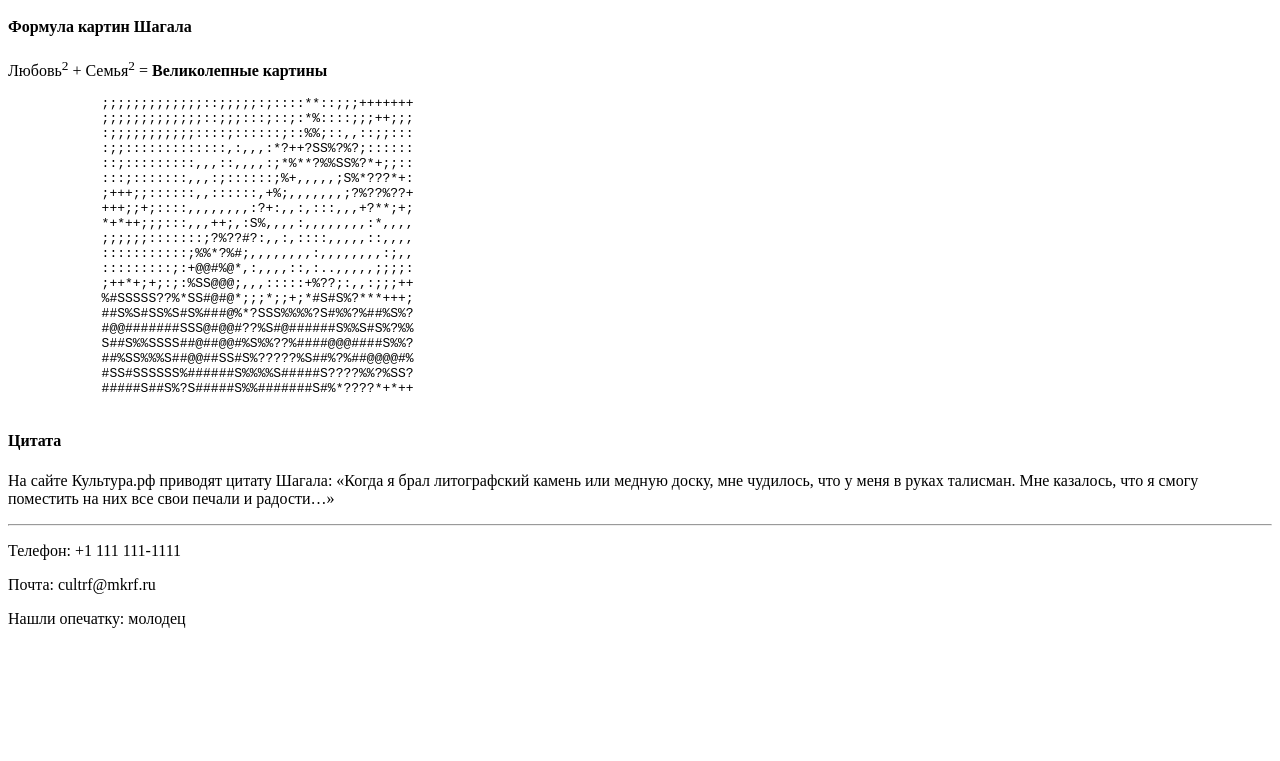
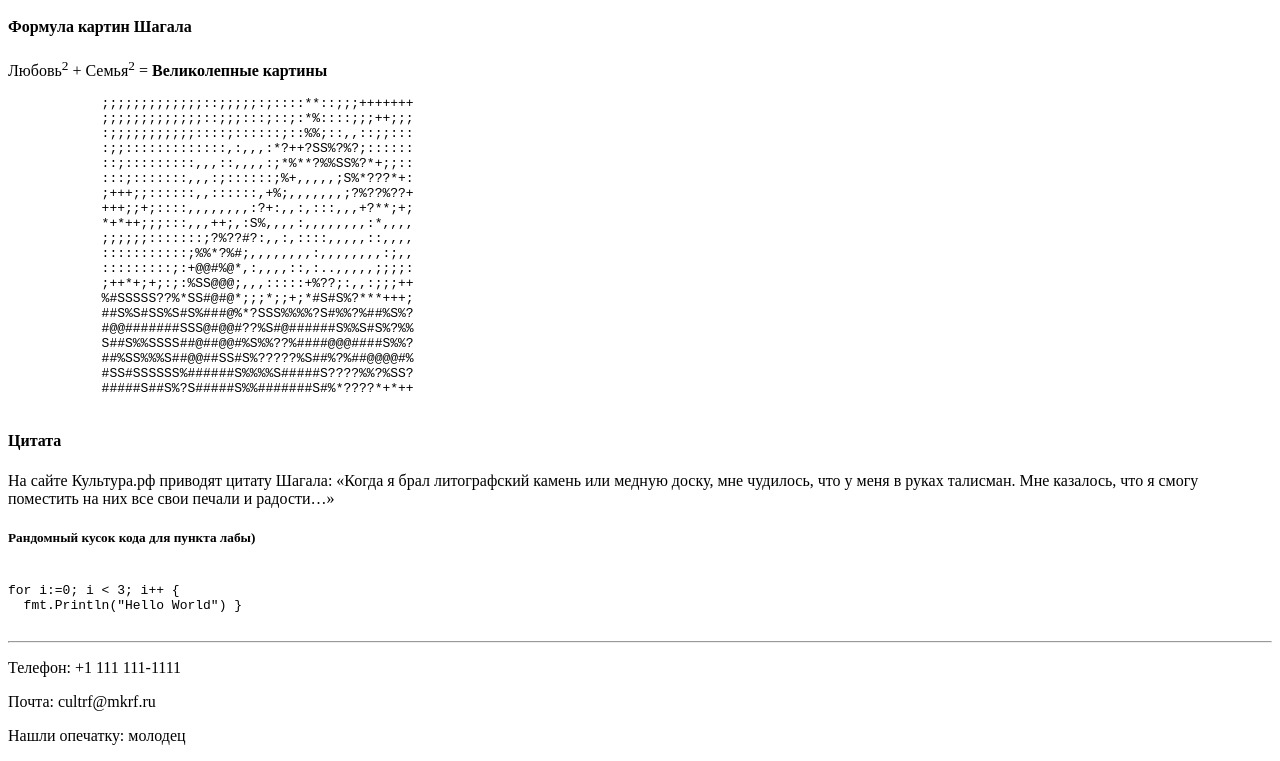
Before and after one commit to aleksandra0KR/Web-IS-ITMO, a plain HTML site: page index.html in a window 1280 px wide. Shown: the part 641-1402 px from the top of the page. Before the commit the page ends 1285 px from the top, so only its background shows below. Drawn offline with Linux system fonts and the light colour scheme.

Commit message:
feat: add snippet of code

```diff
--- a/index.html
+++ b/index.html
@@ -111,6 +111,14 @@
             смогу
             поместить на них все свои печали и радости…</q></p>
     </section>
+
+    <section>
+      <h5>Рандомный кусок кода для пункта лабы)</h5>
+        <pre><code>
+for i:=0; i < 3; i++ {
+  fmt.Println("Hello World") }
+        </code></pre>
+    </section>
 </main>
 
 <footer>
```
